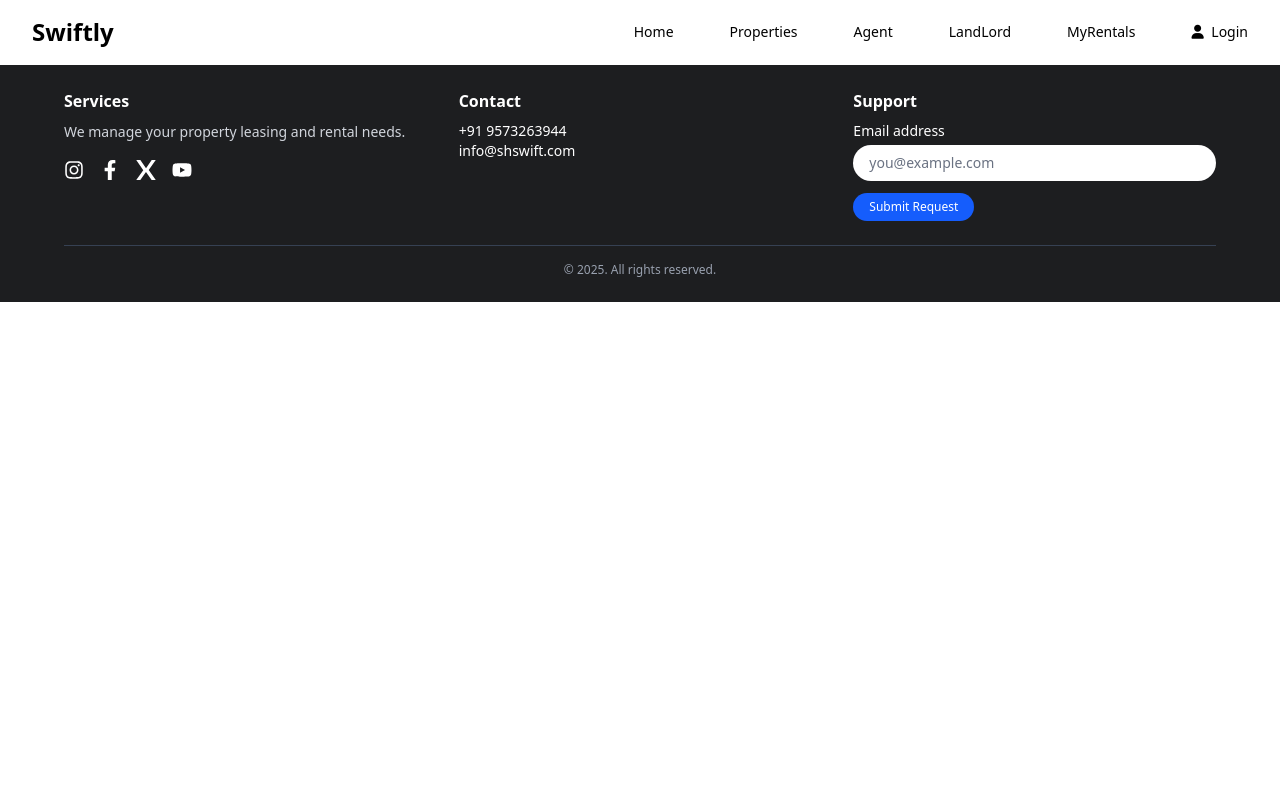
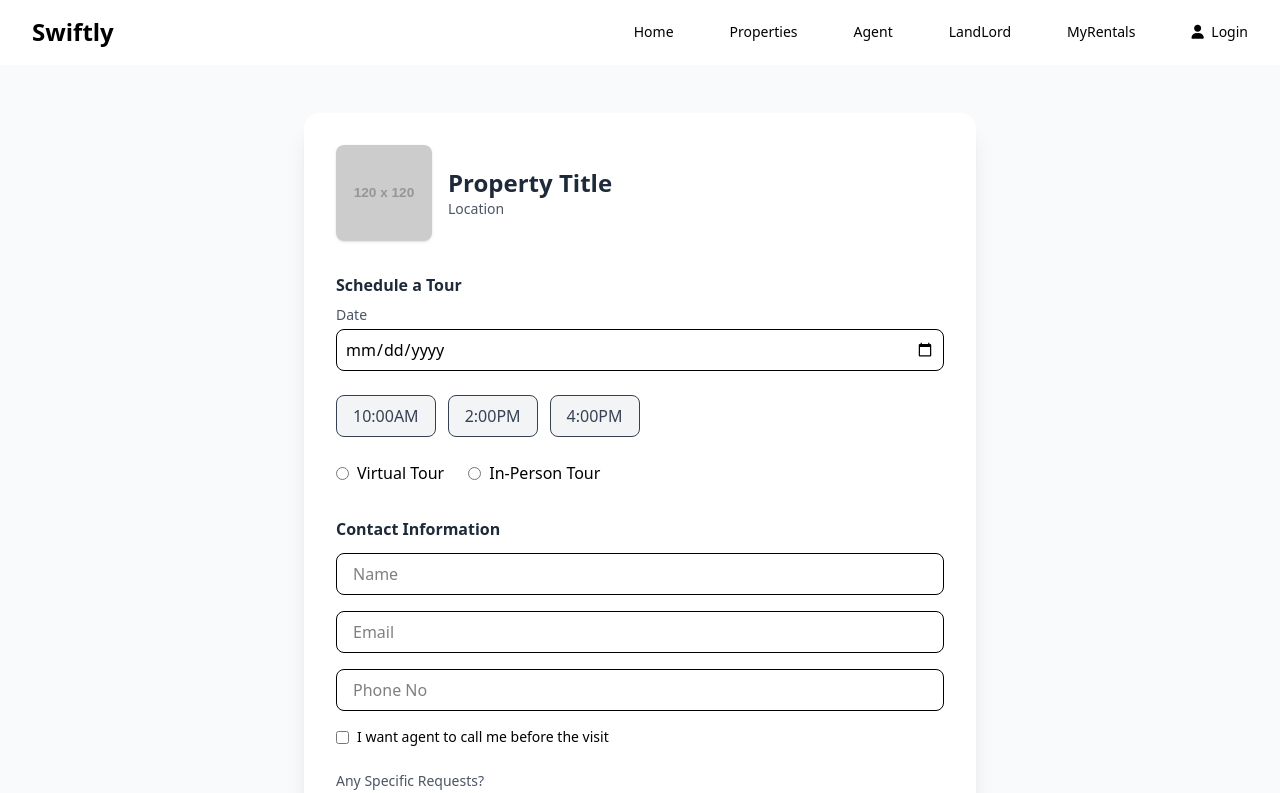
Before and after one commit to RishikGarg-dev/cicd-test, a React (Vite) app: page /schedule-tour in a window 1280 px wide. Shown: the top 793 px of the page. Built offline with nearby package versions, Linux system fonts and the light colour scheme.

Commit message:
Schedule tour page

```diff
--- a/src/App.jsx
+++ b/src/App.jsx
@@ -13,6 +13,7 @@ import Footer from './components/Footer';
 import Agent from './Pages/Agent';
 import AgentDetails from "./components/AgentDetails";
 import ActiveRentals from './Pages/MyRentals';
+import ScheduleTour from './Pages/ScheduleTour';
 
 // ✅ only blog listing import
 import BlogPage from './Pages/BlogPage';
@@ -34,9 +35,9 @@ function App() {
           <Route path="/agent/:id" element={<AgentDetails />} />
           <Route path="/landlord" element={<Landlord />} />
           <Route path="/myrentals" element={<ActiveRentals />} />
+          <Route path="/blogs" element={<BlogPage />} />
+         <Route path="/schedule-tour" element={<ScheduleTour />} />
 
-          {/* ✅ single blog route */}
-          <Route path="/blogs" element={<BlogPage />} />
         </Routes>
         <Footer />
       </Router>
--- /dev/null
+++ b/src/Pages/ScheduleTour.jsx
@@ -0,0 +1,131 @@
+import React, { useState } from "react";
+
+export default function ScheduleTour({ property }) {
+  const [selectedTime, setSelectedTime] = useState("");
+  const [tourType, setTourType] = useState("");
+
+  // ✅ Date range: today → Dec 31, 2027
+  const today = new Date().toISOString().split("T")[0];
+  const maxDate = new Date("2027-12-31").toISOString().split("T")[0];
+
+  return (
+    <div className="min-h-screen bg-gray-50 flex items-center justify-center py-12 px-6">
+      <div className="w-full max-w-2xl bg-white rounded-2xl shadow-xl p-8">
+        {/* Property Header */}
+        <div className="flex items-center space-x-4 mb-8">
+          <img
+            src={property?.image || "https://via.placeholder.com/120"}
+            alt={property?.title || "Property"}
+            className="w-24 h-24 object-cover rounded-lg shadow"
+          />
+          <div>
+            <h2 className="text-2xl font-bold text-gray-800">
+              {property?.title || "Property Title"}
+            </h2>
+            <p className="text-gray-600 text-sm">
+              {property?.location || "Location"}
+            </p>
+          </div>
+        </div>
+
+        {/* Date */}
+        <h3 className="font-semibold text-gray-800 mb-2">Schedule a Tour</h3>
+        <label className="block text-sm text-gray-600 mb-1">Date</label>
+        <input
+          type="date"
+          min={today}
+          max={maxDate}
+          className="w-full border rounded-lg p-2 mb-6 focus:outline-none focus:ring-2 focus:ring-blue-500"
+        />
+
+        {/* Time Slots */}
+        <div className="flex gap-3 mb-6">
+          {["10:00AM", "2:00PM", "4:00PM"].map((time) => (
+            <button
+              key={time}
+              onClick={() => setSelectedTime(time)}
+              className={`px-4 py-2 rounded-lg border transition ${
+                selectedTime === time
+                  ? "bg-blue-600 text-white"
+                  : "bg-gray-100 text-gray-700 hover:bg-gray-200"
+              }`}
+            >
+              {time}
+            </button>
+          ))}
+        </div>
+
+        {/* Tour Type */}
+        <div className="flex items-center gap-6 mb-8">
+          <label className="flex items-center gap-2">
+            <input
+              type="radio"
+              name="tour"
+              value="virtual"
+              checked={tourType === "virtual"}
+              onChange={() => setTourType("virtual")}
+            />
+            Virtual Tour
+          </label>
+          <label className="flex items-center gap-2">
+            <input
+              type="radio"
+              name="tour"
+              value="in-person"
+              checked={tourType === "in-person"}
+              onChange={() => setTourType("in-person")}
+            />
+            In-Person Tour
+          </label>
+        </div>
+
+        {/* Contact Info */}
+        <h3 className="font-semibold text-gray-800 mb-3">Contact Information</h3>
+        <div className="grid grid-cols-1 gap-4 mb-4">
+          <input
+            type="text"
+            placeholder="Name"
+            pattern="^[A-Za-z\s]+$"
+            title="Only letters are allowed"
+            className="border rounded-lg px-4 py-2 w-full focus:outline-none focus:ring-2 focus:ring-blue-500"
+          />
+          <input
+            type="email"
+            placeholder="Email"
+            pattern="^[a-zA-Z0-9._%+-]+@[a-zA-Z0-9.-]+\.[a-zA-Z]{2,}$"
+            title="Enter a valid email address"
+            className="border rounded-lg px-4 py-2 w-full focus:outline-none focus:ring-2 focus:ring-blue-500"
+          />
+          <input
+            type="tel"
+            placeholder="Phone No"
+            pattern="^\d{10}$"
+            maxLength="10"
+            title="Enter a valid 10-digit phone number"
+            className="border rounded-lg px-4 py-2 w-full focus:outline-none focus:ring-2 focus:ring-blue-500"
+          />
+        </div>
+
+        {/* Checkbox */}
+        <label className="flex items-center gap-2 mb-6 text-sm">
+          <input type="checkbox" />
+          I want agent to call me before the visit
+        </label>
+
+        {/* Requests */}
+        <label className="block text-sm text-gray-600 mb-1">
+          Any Specific Requests?
+        </label>
+        <textarea
+          className="w-full border rounded-lg p-2 mb-6 focus:outline-none focus:ring-2 focus:ring-blue-500"
+          rows="3"
+        ></textarea>
+
+        {/* Submit */}
+        <button className="w-full bg-blue-600 text-white py-3 rounded-lg hover:bg-blue-700 font-medium">
+          Submit Request
+        </button>
+      </div>
+    </div>
+  );
+}
```
